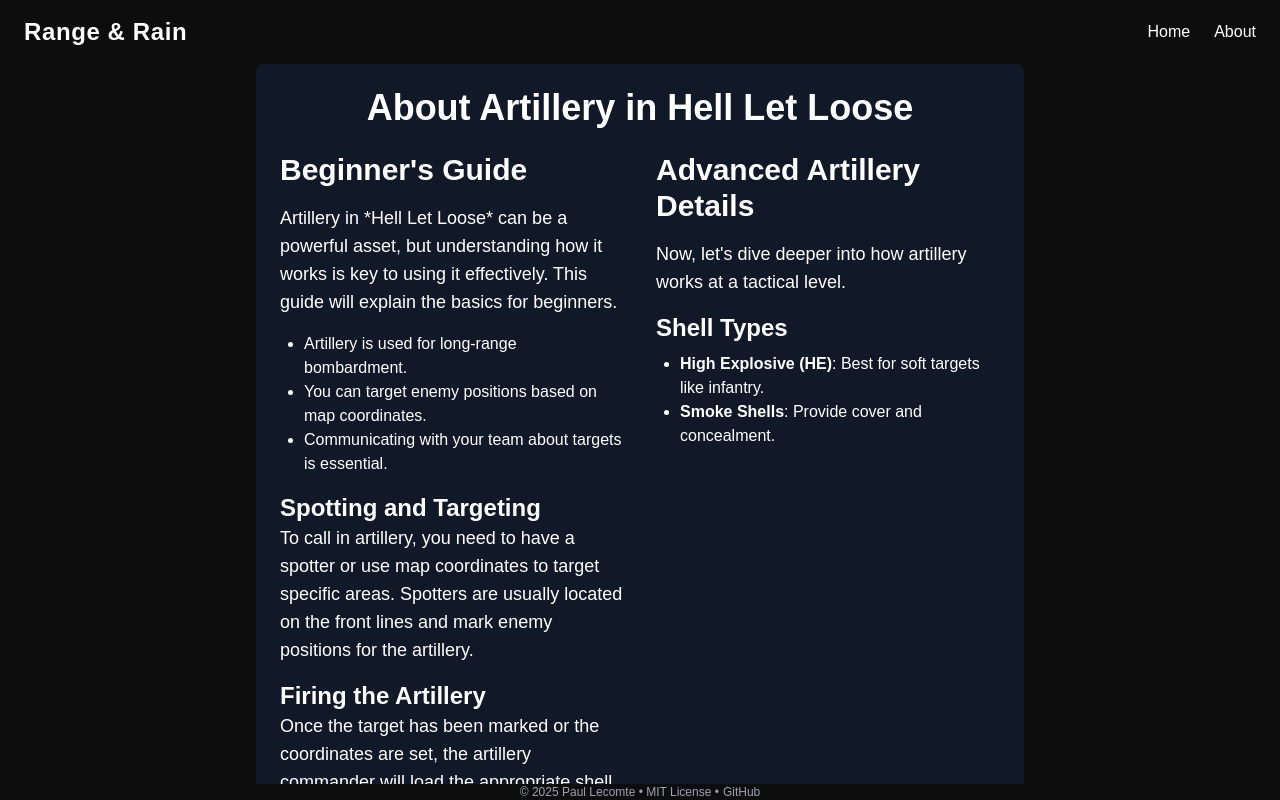
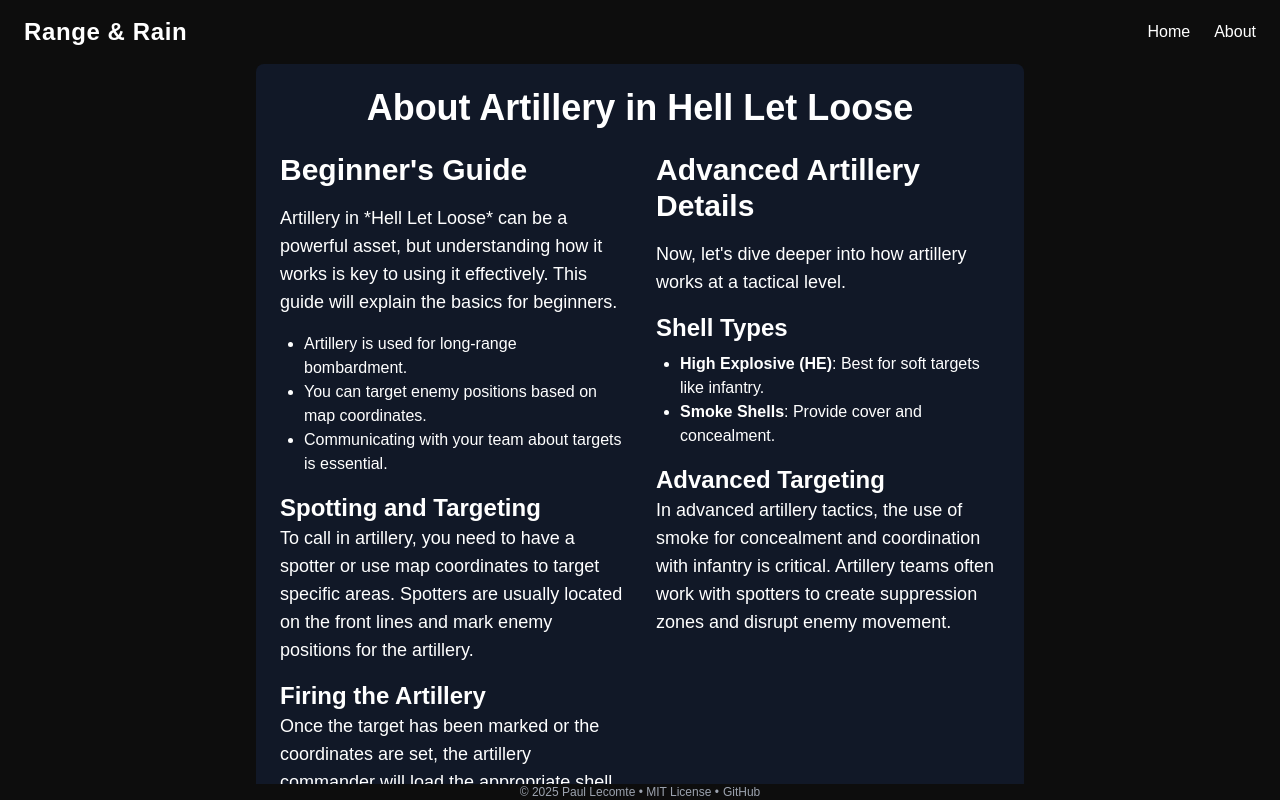
Before and after one commit to Paul-Lecomte/RangeAndRain, a Next.js app: page /about in a window 1280 px wide. Built offline with nearby package versions, Linux system fonts and the light colour scheme.

Commit message:
more info

```diff
--- a/src/app/about/page.js
+++ b/src/app/about/page.js
@@ -1,3 +1,6 @@
+// pages/about.js
+import React from "react";
+
 const Page = () => {
     return (
         <div className="max-w-3xl mx-auto p-6 bg-gray-900 text-white rounded-lg">
@@ -34,6 +37,10 @@
                         <li><strong>High Explosive (HE)</strong>: Best for soft targets like infantry.</li>
                         <li><strong>Smoke Shells</strong>: Provide cover and concealment.</li>
                     </ul>
+                    <h3 className="text-2xl font-semibold mt-4">Advanced Targeting</h3>
+                    <p className="text-lg">
+                        In advanced artillery tactics, the use of smoke for concealment and coordination with infantry is critical. Artillery teams often work with spotters to create suppression zones and disrupt enemy movement.
+                    </p>
                 </div>
             </section>
         </div>
```
